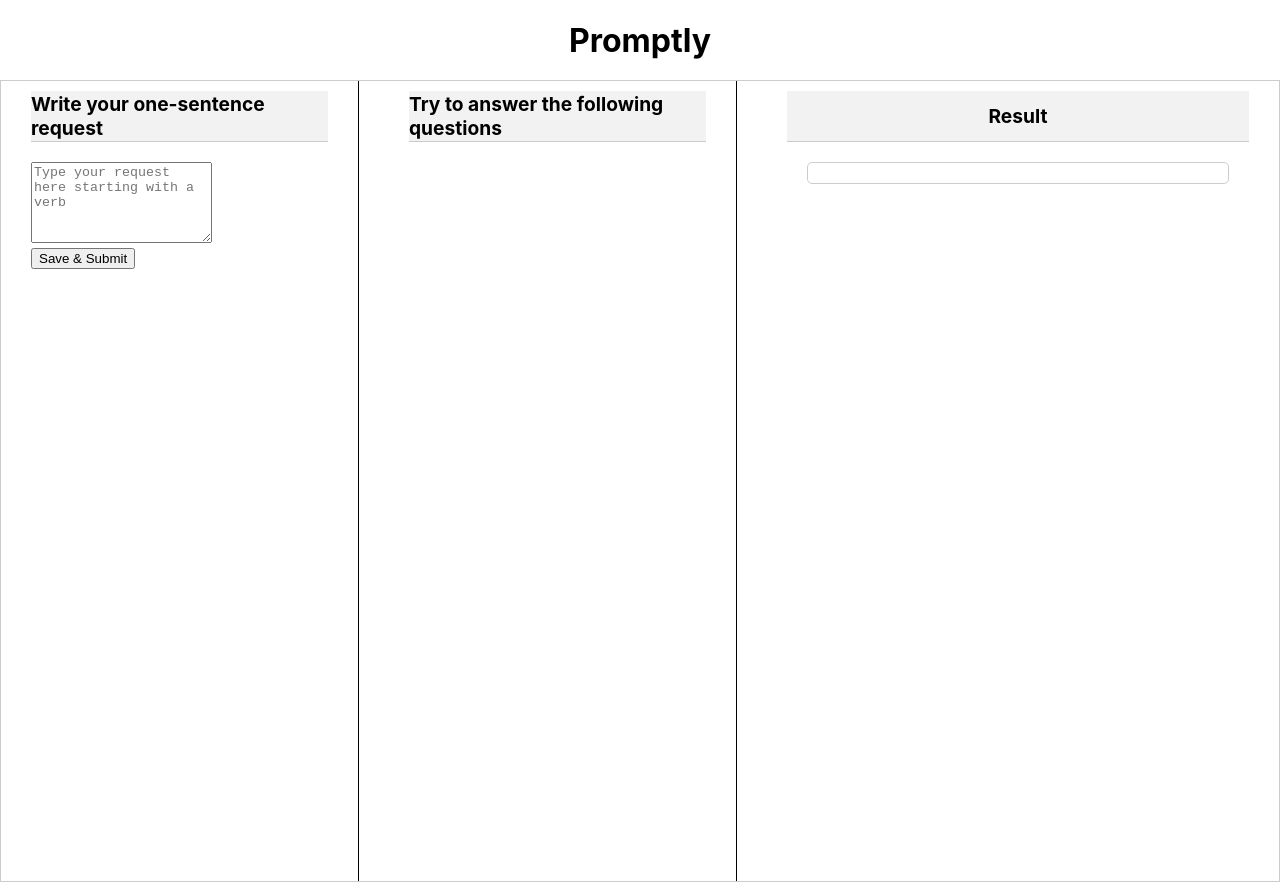
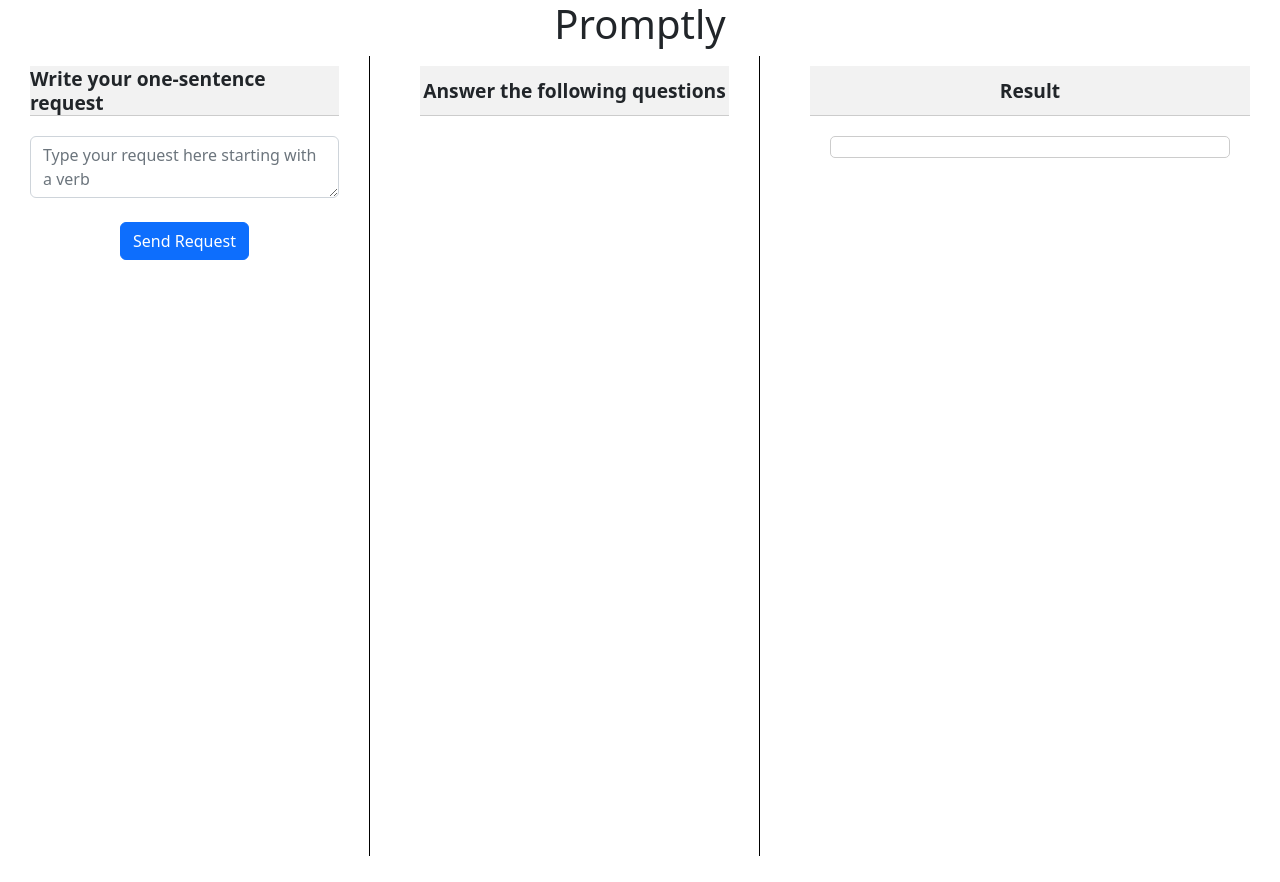
Before and after one commit to Yiwen789/promptly, a React (Create React App) app in the folder app/: page / in a window 1280 px wide. After the commit the page ends 856 px from the top, so only its background shows below. Built offline with nearby package versions, Linux system fonts and the light colour scheme.

Commit message:
add bootstrap

```diff
--- a/app/src/App.css
+++ b/app/src/App.css
@@ -83,12 +83,10 @@ h1 {
 
 .answer-section {
   border: 1px solid #ccc;
-  padding: 10px;
+  padding: 0 20px 20px;
   border-radius: 5px;
-  margin-left: 20px;
-  margin-right: 20px;
+  margin: 0 20px;
   width: 400px;
-  overflow-wrap: break-word;
 }
 
 .answer-text {
--- a/app/src/App.js
+++ b/app/src/App.js
@@ -1,6 +1,8 @@
 import './App.css';
 import React, { useEffect } from 'react';
 import AskForm from './components/AskForm';
+import 'bootstrap/dist/css/bootstrap.min.css';
+
 function App() {
   useEffect(() => {
     document.title = "Promptly"; // set the title
--- a/app/src/components/AskForm.js
+++ b/app/src/components/AskForm.js
@@ -1,8 +1,8 @@
-import React, { useState } from 'react';
+import { useState } from 'react';
 import PropTypes from 'prop-types';
 import axios from 'axios';
 import API_URL from '../services/api';
-import { Form, Button } from 'react-bootstrap';
+import { Button, Form } from 'react-bootstrap';
 const FORM_LENGTH = 10;
 const GENERATE_RANDOM_SIGNAL = "You fill out this with imagination"
 
@@ -22,6 +22,7 @@ function AskForm() {
   const [selectedFields, setSelectedFields] = useState([]);
   const [checked, setChecked] = useState(true);
   const [text, setText] = useState("");
+
   const [checkedStatus, setCheckedStatus] = useState(() =>
     Array.from({ length: FORM_LENGTH }, () => true)
   );
@@ -61,10 +62,12 @@ function AskForm() {
 
   // Add a new field to the requiredFields array.
   const handleAddField = () => {
+
     if (newField.trim() !== '') { // only add a new field if the input is not empty
       setRequiredFields([...requiredFields, newField]);
       setResponses([...responses, '']);
       setNewField('');
+      setShowNewField(false);
     }
   };
 
@@ -139,57 +142,66 @@ function AskForm() {
   const renderRequiredFields = () => {
     if (requiredFields.length > 0) {
       return (
-        <div>
+        <div className="d-flex justify-content-center">
           {isEditing ? (
             <div>
               {requiredFields.map((param, index) => (
-                <div key={index}>
-                  <label>
+                <div key={index} className="form-check">
                   <input
+                    className="form-check-input"
                     type="checkbox"
                     checked={selectedFields[index] || false}
                     onChange={() => handleCheckboxChange(index)}
                   />
+                  <label className="form-check-label">
                     {param}
                   </label>
                 </div>
               ))}
-              <button onClick={() => setIsEditing(false)}>Save & Return</button>
-              <button onClick={handleDeleteSelectedFields}>Delete Selected Questions</button>
+              <button className="btn btn-success" onClick={() => setShowNewField(true)}>Add a new question</button>
+              <br />
+              {showNewField && (
+                <div className="mt-2">
+                  <textarea
+                    className="form-control mb-2"
+                    cols="50"
+                    value={newField}
+                    onChange={handleNewFieldInputChange}
+                  />
+                  <div style={{ display: 'flex', justifyContent: 'center' }}>
+                    <button className="btn btn-primary" onClick={handleAddField}>Save & Add</button>
+                    <br />
+                  </div>
+                </div>
+              )}
+              <div className="d-flex justify-content-center">
+                <button className="btn btn-primary" onClick={() => setIsEditing(false)}> Return</button>
+                <button className="btn btn-danger ml-2" onClick={handleDeleteSelectedFields}>Delete Selected Questions</button>
+              </div>
             </div>
           ) : (
             <div>
-              <button onClick={handleEditClick}>Edit Questions</button>
+              <div style={{ display: 'flex', flexDirection: 'column', justifyContent: 'center' }}>
+                <button className="btn btn-primary mb-2" onClick={handleEditClick}>Edit Questions</button>
+              </div>
               <form onSubmit={handleSubmitFields}>
                 <div>
                   {requiredFields.map((param, index) => (
                     <div key={index}>
-                      <label>{param}</label>
+                      <label className="form-label">{param}</label>
                       <textarea
-                        rows="4"
+                        className="form-control"
                         value={responses[index] || ''}
-                        // disabled={checkedStatus[index]}
                         onChange={(event) => handleResponseInputChange(event, index)}
                       />
                     </div>
                   ))}
                 </div>
-                <button type="submit">Submit</button>
+                <div style={{ display: 'flex', justifyContent: 'center' }}>
+                  <button className="btn btn-primary mt-2" type="submit">Submit Answers</button>
+                </div>
               </form>
-              <div>
-                <button onClick={() => setShowNewField(true)}>Add a new question</button>
-                {showNewField && (
-                  <div>
-                    <textarea
-                      rows="3"
-                      cols="50"
-                      value={newField}
-                      onChange={handleNewFieldInputChange}
-                    />
-                    <button onClick={handleAddField}>Save & Add</button>
-                  </div>
-                )}
-              </div>
+              <br />
             </div>
           )}
         </div>
@@ -199,25 +211,29 @@ function AskForm() {
     }
   };
 
+
   return (
-    <div className="container">
+    <div className="d-flex">
       <div className="column">
         <div className="column-header">
           <h3>Write your one-sentence request</h3>
         </div>
-        <form onSubmit={handleSubmit}>
-          {/* <label style={{ display: 'block' }}></label> */}
-          <textarea rows="5" placeholder="Type your request here starting with a verb" value={request} onChange={e => setRequest(e.target.value)} />
+        <div style={{ display: 'flex', flexDirection: 'column', alignItems: 'center' }}>
+          <form onSubmit={handleSubmit} style={{ width: '100%' }}>
+            <textarea className="form-control" placeholder="Type your request here starting with a verb" value={request} onChange={e => setRequest(e.target.value)} />
             <br />
-          <button type="submit">Save & Submit</button>
+            <div style={{ display: 'flex', justifyContent: 'center' }}>
+              <button className="btn btn-primary mb-2" type="submit">Send Request</button>
+            </div>
           </form>
+        </div>
       </div>
 
       <div className="vertical-line"></div>
 
       <div className="column">
         <div className="column-header">
-          <h3>Try to answer the following questions</h3>
+          <h3>Answer the following questions</h3>
         </div>
         {questionsIsLoading && <p>Loading Questions...</p>}
         {error && <p style={{ color: 'red' }}>{error}</p>}
--- a/package.json
+++ b/package.json
@@ -1,9 +1,11 @@
 {
   "dependencies": {
+    "bootstrap": "^5.2.3",
     "cors": "^2.8.5",
     "dotenv": "^16.0.3",
     "express": "^4.18.2",
     "openai": "^3.2.1",
-    "react-bootstrap": "^2.7.2"
+    "react-bootstrap": "^2.7.2",
+    "reactstrap": "^9.1.6"
   }
 }
```
Also changed, not shown: 1 other file (tests, documents, lock files or other folders). Lines whose indentation alone changed are shown as unchanged.
